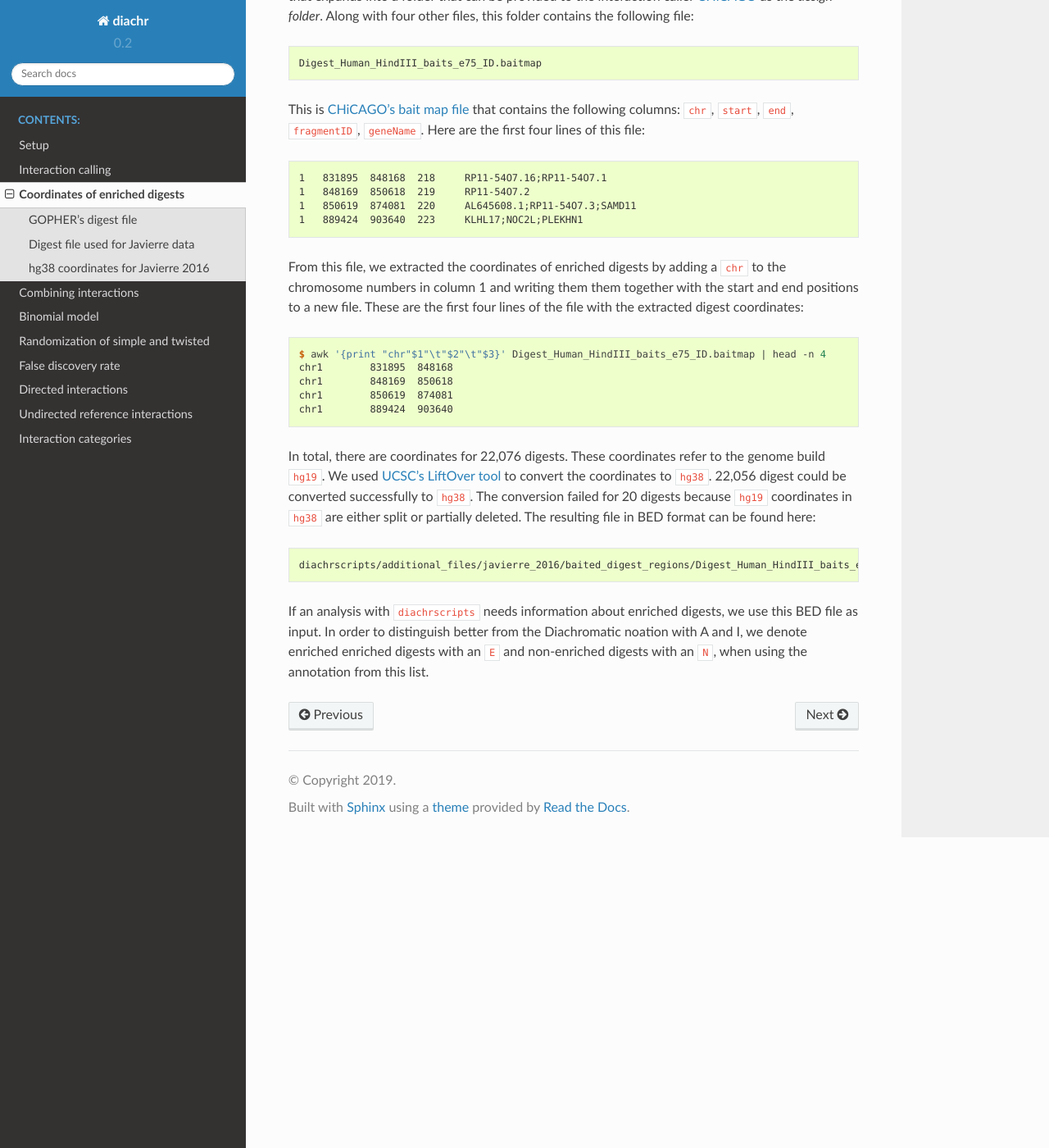
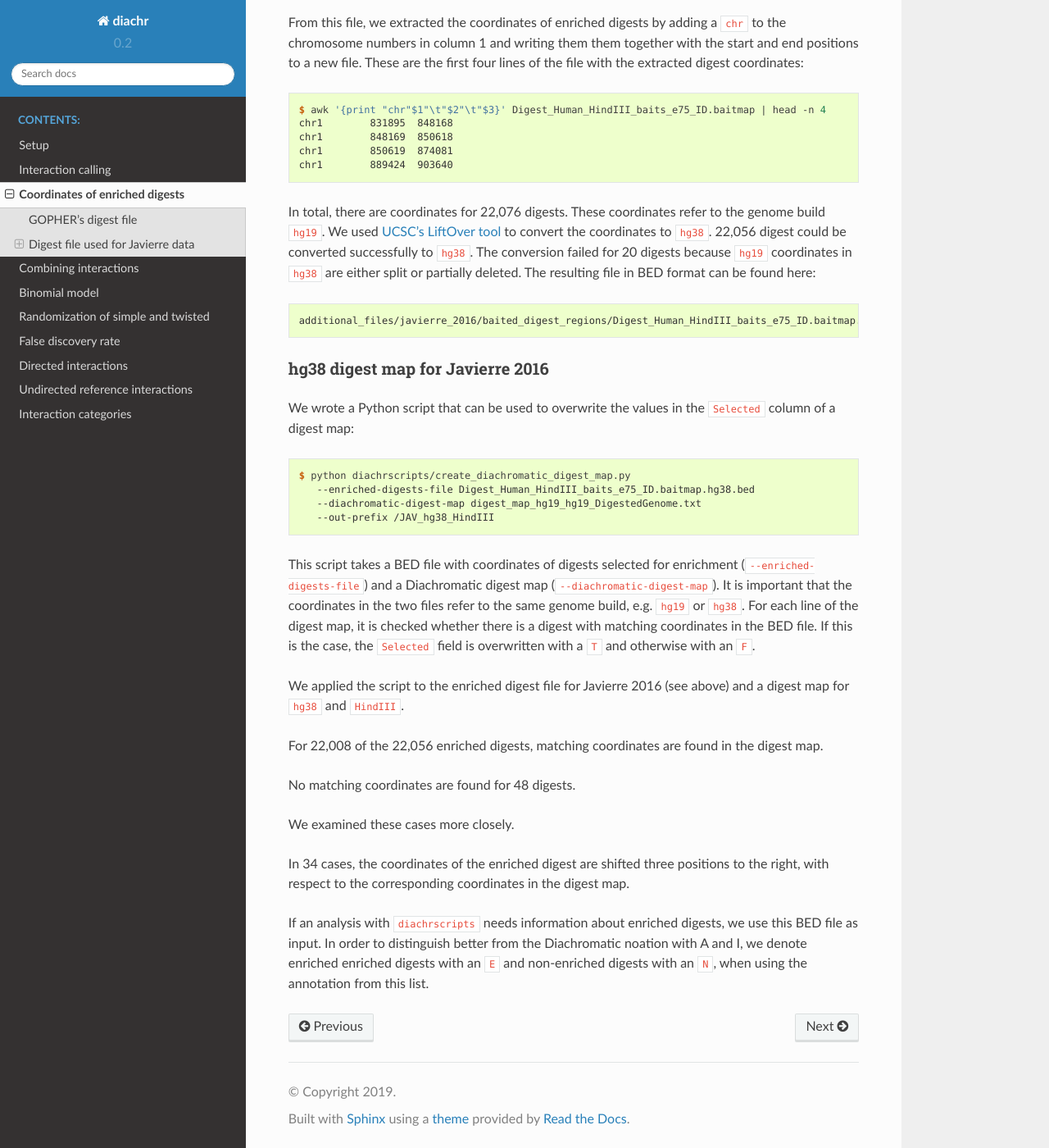
Before and after one commit to hansenp/diachrscripts, a Sphinx documentation site: the page built from docs/coordinates_of_enriched_digests.rst, in a window 1280 px wide and 1400 px high, scrolled down 1249 px. Shown: the whole window at 82% size. Built offline with Sphinx 7.4.7 and the Read the Docs theme 2.0.0, drawn with Linux system fonts in a browser that asks for light colours; some of the changed text lies outside the part shown.

Commit message:
First working version (#18).

```diff
--- a/docs/coordinates_of_enriched_digests.rst
+++ b/docs/coordinates_of_enriched_digests.rst
@@ -121,7 +99,43 @@ The resulting file in BED format can be found here:
 
 .. code-block:: console
 
-    diachrscripts/additional_files/javierre_2016/baited_digest_regions/Digest_Human_HindIII_baits_e75_ID.baitmap.hg38.bed
+    additional_files/javierre_2016/baited_digest_regions/Digest_Human_HindIII_baits_e75_ID.baitmap.hg38.bed
+
+hg38 digest map for Javierre 2016
+---------------------------------
+
+We wrote a Python script that can be used to overwrite the values in the ``Selected`` column
+of a digest map:
+
+.. code-block:: console
+
+    $ python diachrscripts/create_diachromatic_digest_map.py
+       --enriched-digests-file Digest_Human_HindIII_baits_e75_ID.baitmap.hg38.bed
+       --diachromatic-digest-map digest_map_hg19_hg19_DigestedGenome.txt
+       --out-prefix /JAV_hg38_HindIII
+
+This script takes a BED file with coordinates of digests selected for enrichment (``--enriched-digests-file``)
+and a Diachromatic digest map (``--diachromatic-digest-map``).
+It is important that the coordinates in the two files refer to the same genome build,
+e.g. ``hg19`` or ``hg38``.
+For each line of the digest map, it is checked
+whether there is a digest with matching coordinates in the BED file.
+If this is the case, the ``Selected`` field is overwritten with a ``T`` and otherwise with an ``F``.
+
+We applied the script to the enriched digest file for Javierre 2016 (see above)
+and a digest map for ``hg38`` and ``HindIII``.
+
+For 22,008 of the 22,056 enriched digests, matching coordinates are found in the digest map.
+
+No matching coordinates are found for 48 digests.
+
+We examined these cases more closely.
+
+In 34 cases, the coordinates of the enriched digest are shifted three positions to the right,
+with respect to the corresponding coordinates in the digest map.
+
+
+
 
 If an analysis with ``diachrscripts`` needs information about enriched digests,
 we use this BED file as input.
```
Also changed, not shown: other parts of docs/coordinates_of_enriched_digests.rst (+4 -26 lines), create_diachromatic_digest_map.py (+17 -1 lines).
